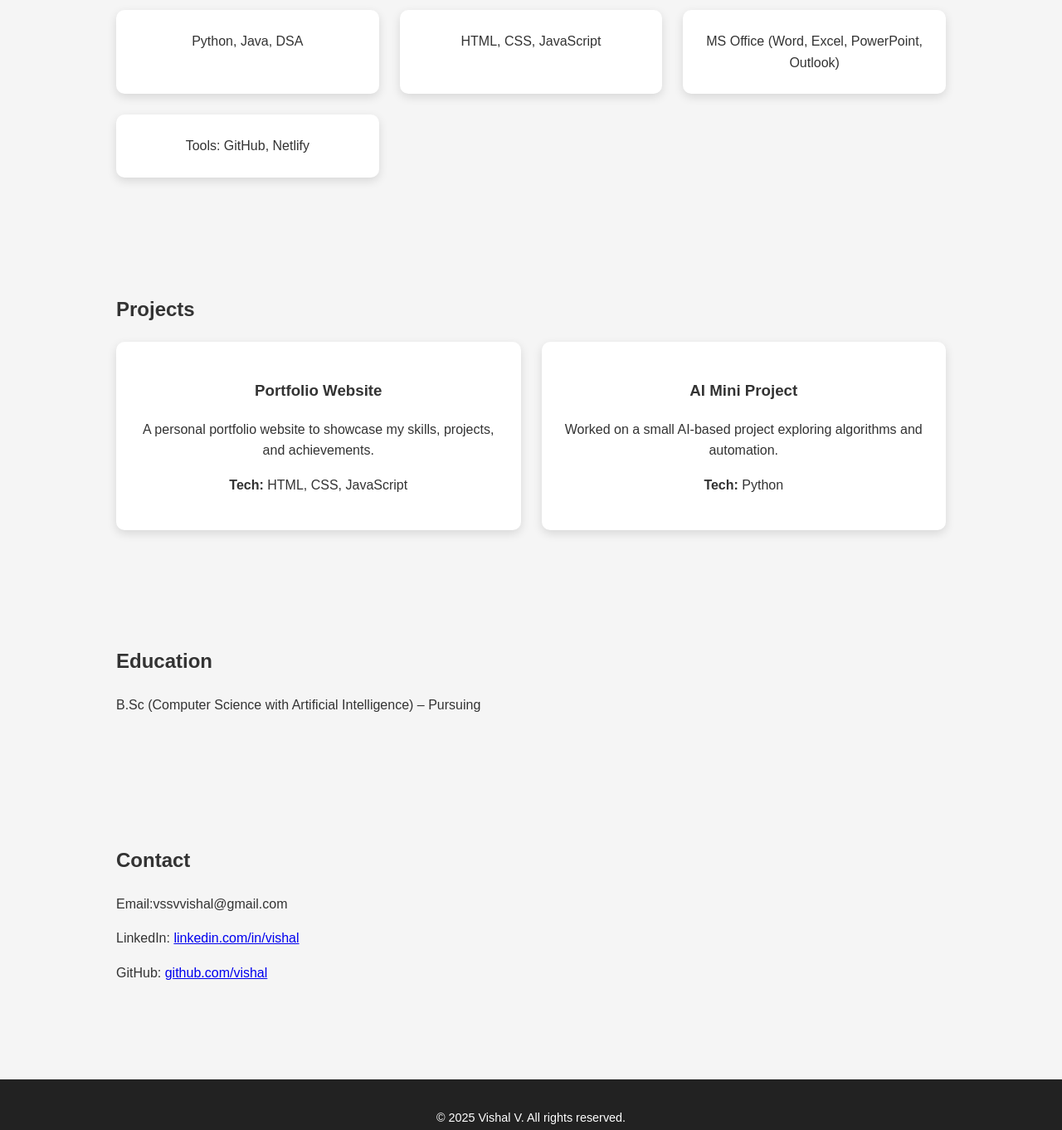
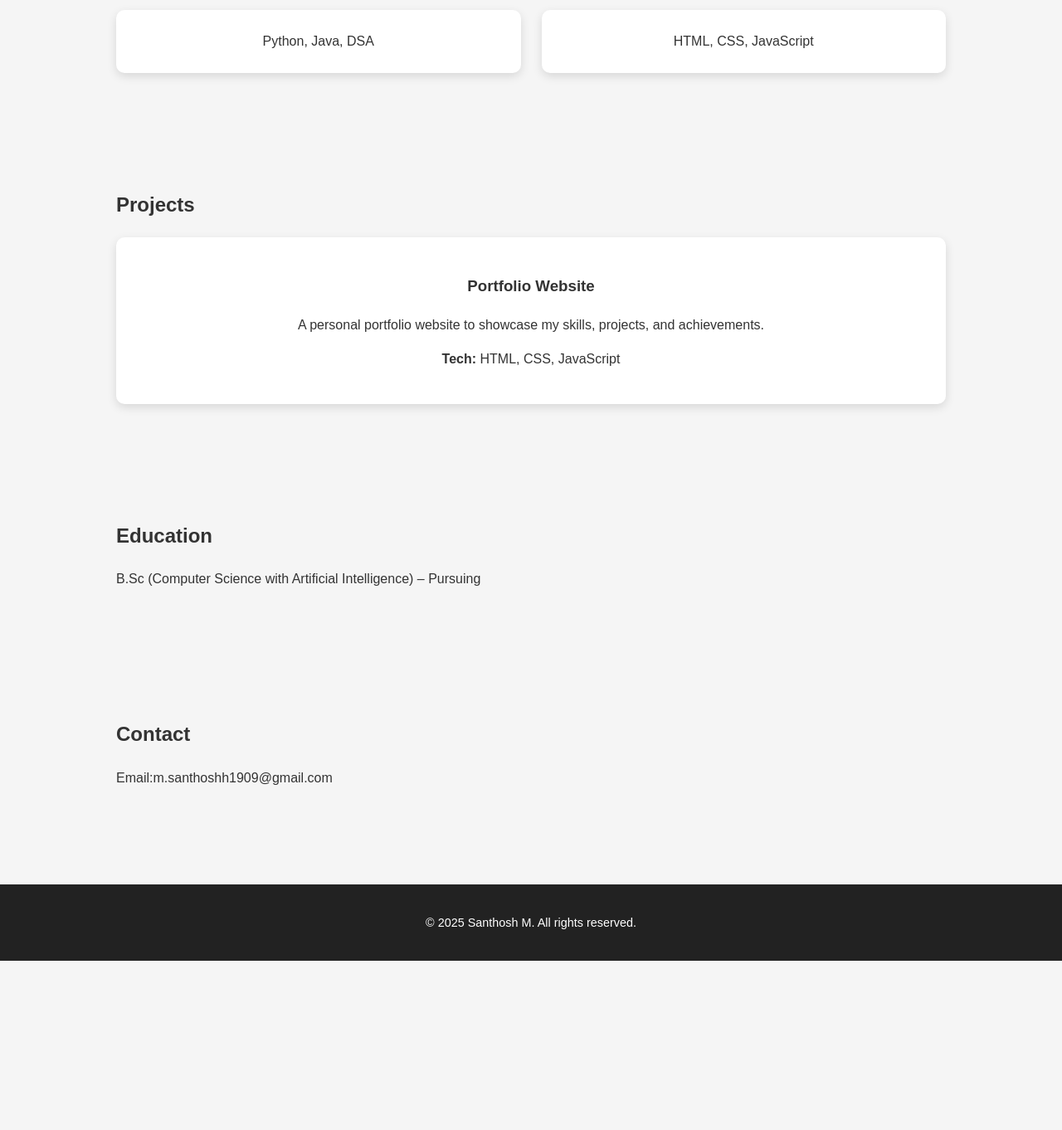
Before and after one commit to msanthoshh1909-dev/Portfolio-santosh, a plain HTML site: page index.html in a window 1280 px wide. Shown: the part 420-1782 px from the top of the page at 83% size. After the commit the page ends 1578 px from the top, so only its background shows below. Drawn offline with Linux system fonts and the light colour scheme.

Commit message:
Update index.html

```diff
--- a/index.html
+++ b/index.html
@@ -3,7 +3,7 @@
 <head>
   <meta charset="UTF-8">
   <meta name="viewport" content="width=device-width, initial-scale=1.0">
-  <title>Vishal V | Portfolio</title>
+  <title>Santhosh M | Portfolio</title>
   <link rel="stylesheet" href="style.css">
 </head>
 <body>
@@ -11,8 +11,8 @@
   <!-- Hero Section -->
   <header class="hero">
     <img src="Photo.jpg" alt="Vishal V" class="profile-pic">
-    <h1>Vishal V</h1>
-    <p>AI Student | Techie | Web Developer</p>
+    <h1>Santhosh M</h1>
+    <p>AI Student </p>
     <nav>
       <a href="#skills">Skills</a>
       <a href="#projects">Projects</a>
@@ -27,8 +27,6 @@
     <div class="skills">
       <div class="card">Python, Java, DSA</div>
       <div class="card">HTML, CSS, JavaScript</div>
-      <div class="card">MS Office (Word, Excel, PowerPoint, Outlook)</div>
-      <div class="card">Tools: GitHub, Netlify</div>
     </div>
   </section>
 
@@ -40,11 +38,6 @@
         <h3>Portfolio Website</h3>
         <p>A personal portfolio website to showcase my skills, projects, and achievements.</p>
         <p><b>Tech:</b> HTML, CSS, JavaScript</p>
-      </div>
-      <div class="card">
-        <h3>AI Mini Project</h3>
-        <p>Worked on a small AI-based project exploring algorithms and automation.</p>
-        <p><b>Tech:</b> Python</p>
       </div>
     </div>
   </section>
@@ -58,14 +51,11 @@
   <!-- Contact Section -->
   <section id="contact">
     <h2>Contact</h2>
-    <p>Email:vssvvishal@gmail.com</p>
-    <p>LinkedIn: <a href="https://linkedin.com/in/vishal" target="_blank">linkedin.com/in/vishal</a></p>
-    <p>GitHub: <a href="https://github.com/vishal" target="_blank">github.com/vishal</a></p>
+    <p>Email:m.santhoshh1909@gmail.com</p>
   </section>
-
   <!-- Footer -->
   <footer>
-    <p>© 2025 Vishal V. All rights reserved.</p>
+    <p>© 2025 Santhosh M. All rights reserved.</p>
   </footer>
 
   <script src="script.js"></script>
```
